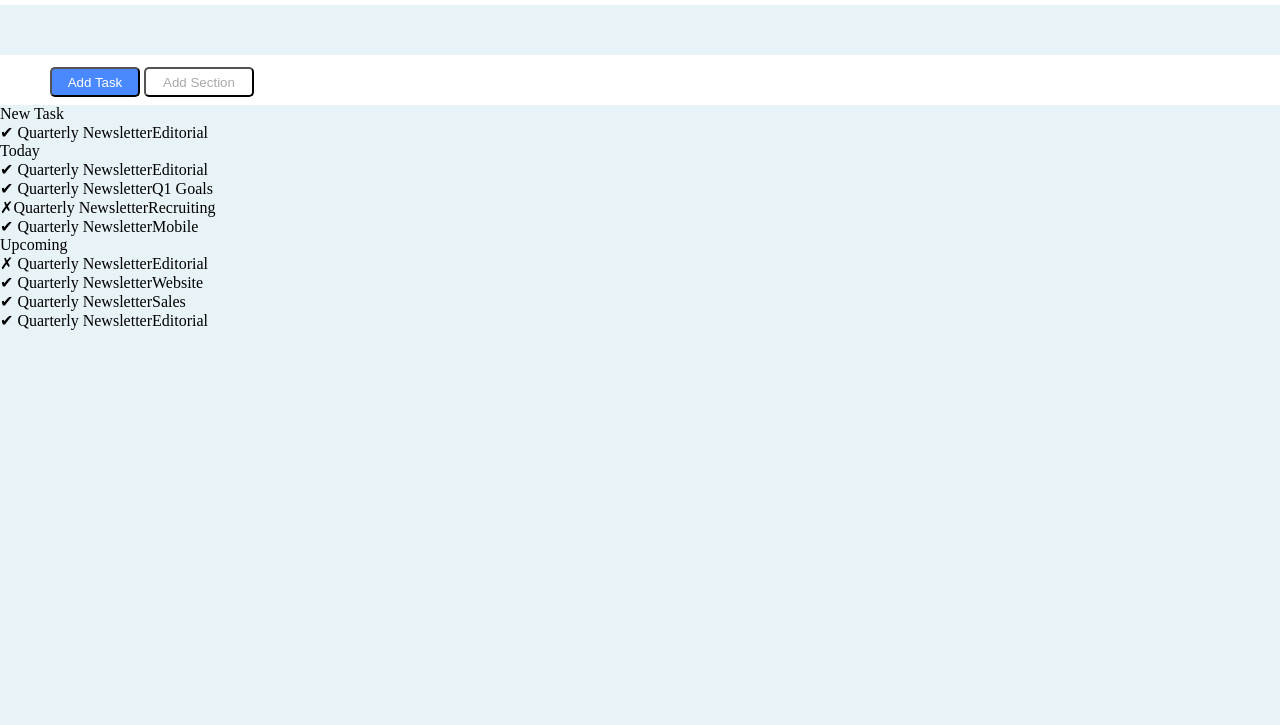
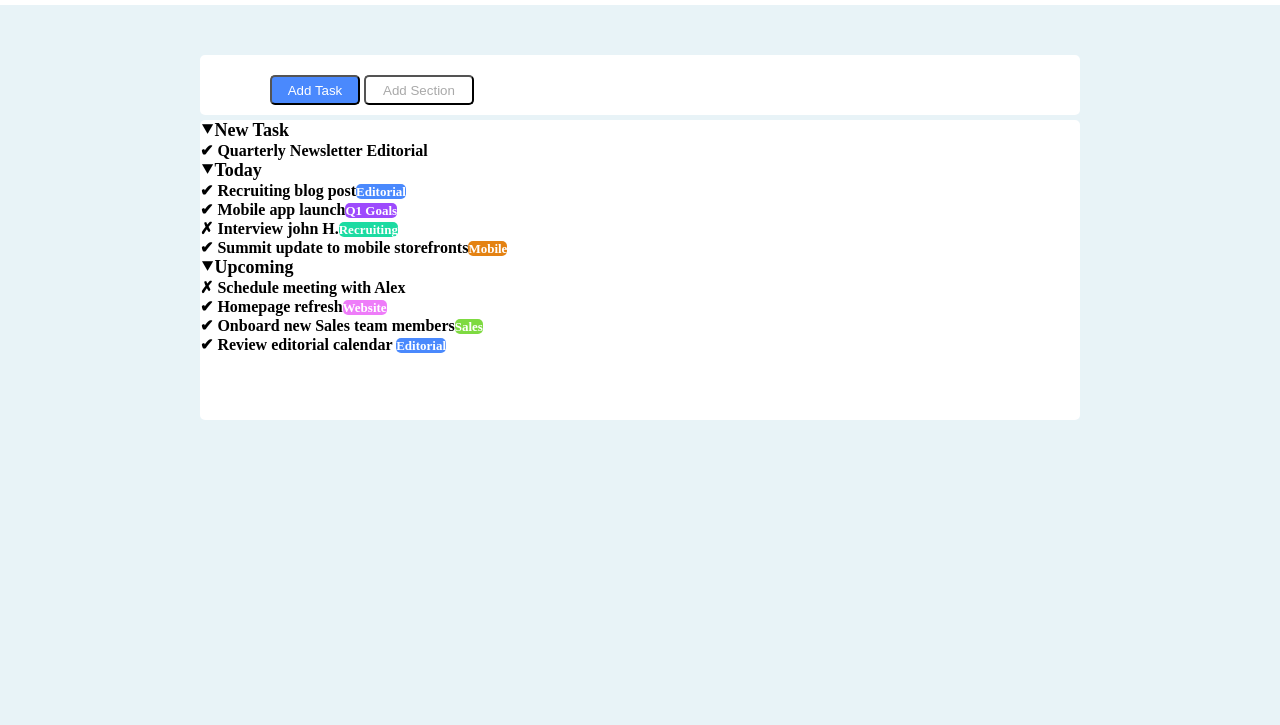
Before and after one commit to LucaPiantadosi27/html-css-toboolist, a plain HTML site: page index.html in a window 1280 px wide. Shown: the part 75-800 px from the top of the page. Drawn offline with Linux system fonts and the light colour scheme.

Commit message:
text +  end coloration

```diff
--- a/index.html
+++ b/index.html
@@ -21,16 +21,15 @@
             <button id="B">Add Section</button>
         </div>
 
-
-
     </section>
 <!-- creo container con all'interno tutte le section -->
+<div class="container2">
         <section>
 
             <div class="newtask">
-            <p>New Task</p>
+                <p class="high">&#11206New Task</p>
 
-            <p>&#x2714 Quarterly Newsletter<span>Editorial</span></p>
+                <p>&#x2714 Quarterly Newsletter<span> Editorial </span></p>
 
             </div>
 
@@ -39,11 +38,11 @@
         <section>
 
             <div class="today">
-            <p>Today</p>
-            <p>&#x2714 Quarterly Newsletter<span>Editorial</span></p>
-            <p>&#x2714 Quarterly Newsletter<span>Q1 Goals</span></p>
-            <p>&#x2717Quarterly Newsletter<span>Recruiting</span></p>
-            <p>&#x2714 Quarterly Newsletter<span>Mobile</span></p>
+                <p class="high">&#11206Today</p>
+                <p>&#x2714 Recruiting blog post<span class="editorial">Editorial</span></p>
+                <p>&#x2714 Mobile app launch<span id="Q1">Q1 Goals</span></p>
+                <p>&#x2717 Interview john H.<span id="rec">Recruiting</span></p>
+                <p>&#x2714 Summit update to mobile storefronts<span id="mob">Mobile</span></p>
 
             </div>
 
@@ -52,15 +51,15 @@
         <section>
 
             <div class="upcoming">
-            <p>Upcoming</p>
-           <p>&#x2717 Quarterly Newsletter<span>Editorial</span></p>
-           <p>&#x2714 Quarterly Newsletter<span>Website</span></p>
-           <p>&#x2714 Quarterly Newsletter<span>Sales</span></p>
-           <p>&#x2714 Quarterly Newsletter<span>Editorial</span></p>
-
+                <p class="high">&#11206Upcoming</p>
+            <p>&#x2717 Schedule meeting with Alex</p>
+            <p>&#x2714 Homepage refresh<span id="web">Website</span></p>
+            <p>&#x2714 Onboard new Sales team members<span id="sal">Sales</span></p>
+            <p>&#x2714 Review editorial calendar <span class="editorial">Editorial</span></p>
             </div>
 
         </section>
 </div>
+</div>
 </body>
 </html>
--- a/style.css
+++ b/style.css
@@ -14,12 +14,17 @@ body{
 }
 /* impostazioni grafiche bottoni */
 .twobutton {
-    height: 50px;
+    border-radius: 5px;
+    height: 60px;
     background-color: white;
+    margin-bottom: 5px;
+    margin-left: 200px;
+    margin-right: 200px
+
 }
 .buttons {
-    padding-top: 12px;
-    padding-left: 50px;
+    padding-top: 20px;
+    padding-left: 70px;
 }
 
 #A{
@@ -38,3 +43,84 @@ body{
     color: darkgrey;
     border-radius: 5px;
 }
+/* impostazioni grafiche testo */
+.container2{
+    border-radius: 5px;
+    height: 300px;
+    background-color: white;
+    margin-left: 200px;
+    margin-right: 200px
+}
+
+.high{
+    font-weight: bolder;
+    font-size: large;
+}
+
+.editorial{
+    height: 30px;
+    color: white;
+    background-color: rgb(74, 137, 253);
+    border-radius: 5px;
+    font-size: small;
+}
+
+#Q1{
+    height: 30px;
+    color: white;
+    background-color: rgb(157, 74, 253);
+    border-radius: 5px;
+    font-size: small;
+}
+
+#rec{
+    height: 30px;
+    color: white;
+    background-color: rgb(28, 219, 162);
+    border-radius: 5px;
+    font-size: small;
+}
+
+#Q1{
+    height: 30px;
+    color: white;
+    background-color: rgb(157, 74, 253);
+    border-radius: 5px;
+    font-size: small;
+}
+#mob{
+    height: 30px;
+    color: white;
+    background-color: rgb(157, 74, 253);
+    border-radius: 5px;
+    font-size: small;
+}
+
+#mob{
+    height: 30px;
+    color: white;
+    background-color: rgb(228, 130, 18);
+    border-radius: 5px;
+    font-size: small;
+}
+
+#web{
+    height: 30px;
+    color: white;
+    background-color: rgba(233, 82, 247, 0.753);
+    border-radius: 5px;
+    font-size: small;
+}
+
+#sal{
+    height: 30px;
+    color: white;
+    background-color: rgb(126, 218, 65);
+    border-radius: 5px;
+    font-size: small;
+}
+
+p{
+    font-weight: bolder;
+    font-size: medium;
+}
```
Lines whose indentation alone changed are shown as unchanged.
